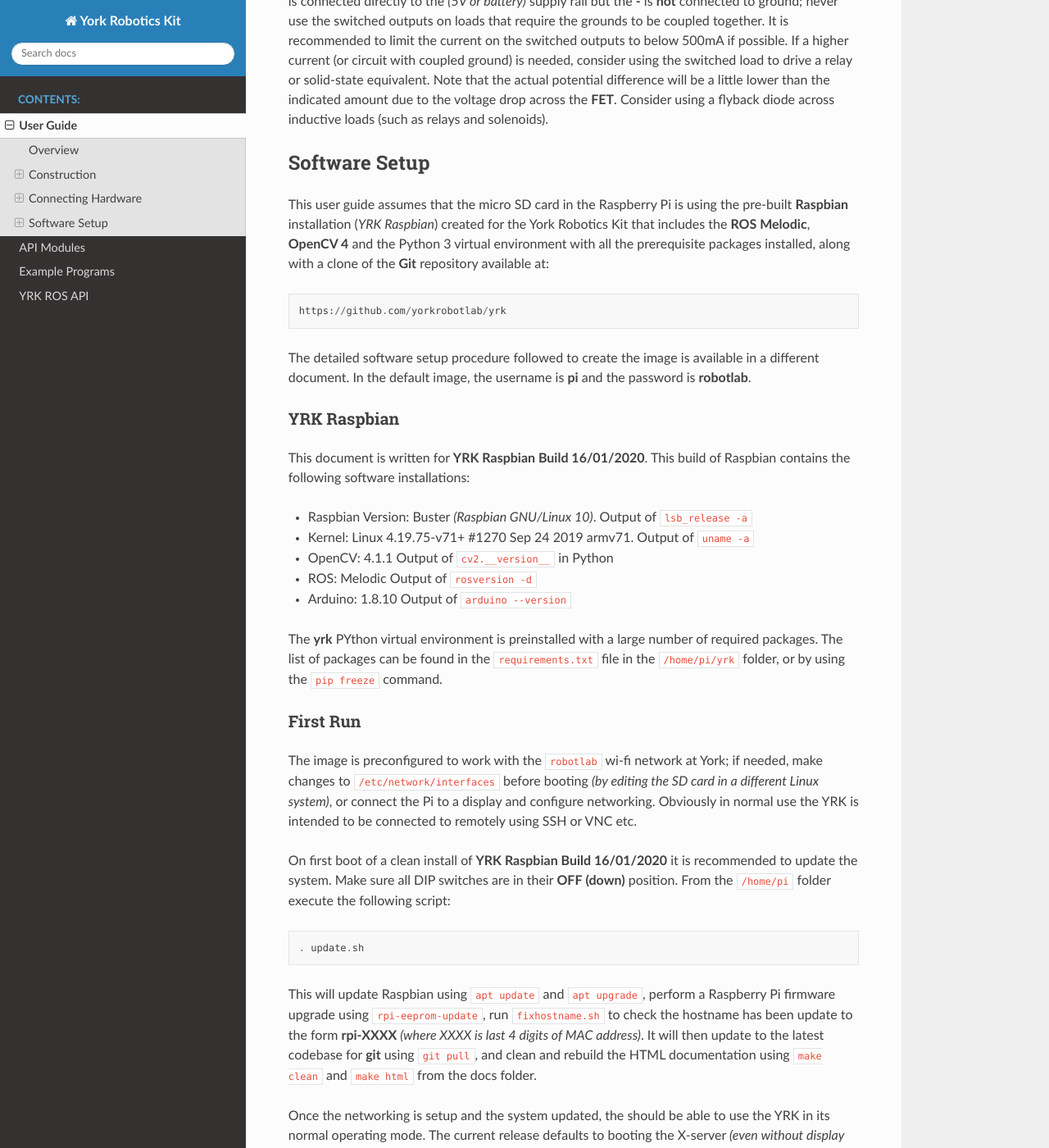
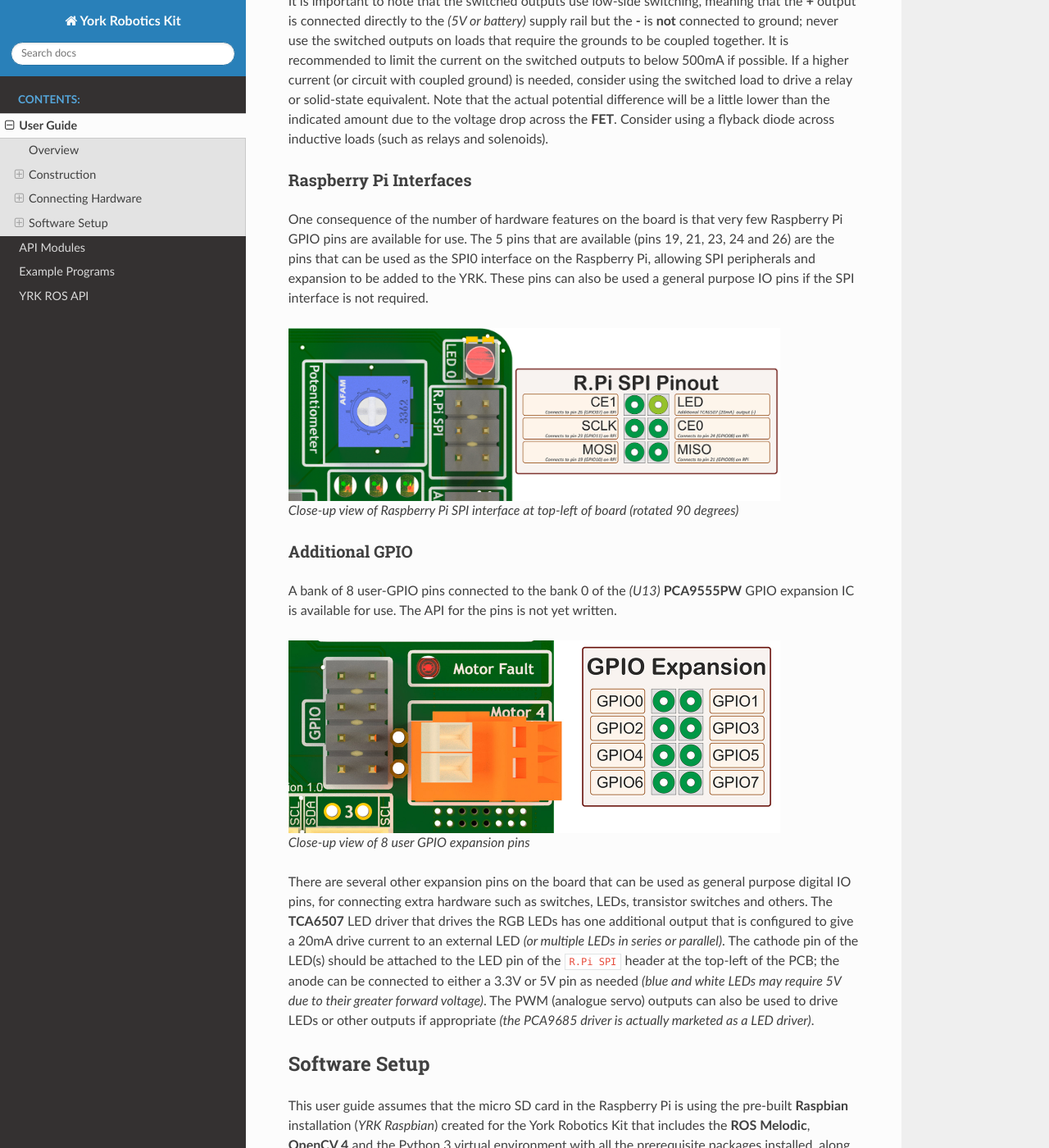
Before and after one commit to yorkrobotlab/yrk, a Sphinx documentation site: the page built from docs/userguide.rst, in a window 1280 px wide and 1400 px high, scrolled down 10768 px. Shown: the whole window at 82% size. Built offline with Sphinx 7.4.7 and the Read the Docs theme 2.0.0, drawn with Linux system fonts in a browser that asks for light colours; some of the changed text lies outside the part shown.

Commit message:
Updated user guide

```diff
--- a/docs/userguide.rst
+++ b/docs/userguide.rst
@@ -155,7 +155,8 @@ Power Supply
 ^^^^^^^^^^^^
 
 The YRK can be powered by any standard 12V power supply with a 2.1mm DC jack (centre positive) and 3A or greater current rating.  Using a tethered power supply such as this is strongly
-recommended to be used as much as possible to preserve battery life if motion of the robot is not required.
+recommended to be used as much as possible to preserve battery life if motion of the robot is not required.  Do not connect a power supply when the battery is connected and vice-versa *(shutdown
+between changing power sources by pressing the power button)*.
 
 
 Battery
@@ -173,7 +174,7 @@ be made to reflect the battery used if not the default 3-cell configuration.
 Only the outer-two connections of the **JST-XH** connector are used.  It is also possible to use the 2.1mm DC jack as the input source.  Always disconnect the battery after use and charge using a
 suitable charger (in a fire-safe bag if using a Li-Po battery pack).  The power supply board is not presently optimised for ultra low-current and the residual current draw (from the ATMega microcontroller)
 will discharge the battery even when beyond a damagingly low value.  General convention suggest a per-cell voltage of 3.0V is the absolute minimum a Li-Po battery should be allowed to discharge to *(ie 9V
-for 11.1V 3-cell battery) before permanent damage is likely to be done.  The Arduino code on the **YRL039** can be configured to automatically switch off power supplies below a critical low voltage but this
+for 11.1V 3-cell battery)* before permanent damage is likely to be done.  The Arduino code on the **YRL039** can be configured to automatically switch off power supplies below a critical low voltage but this
 needs to be correctly configured for the battery technology used.  If the ``core.py`` software is *not* run the user must implement some method of periodically monitoring the battery voltage and provide
 suitable user warnings when low levels are reached, otherwise batteries can rapidly deteriorate.
 
@@ -354,6 +355,45 @@ if possible.  If a higher current (or circuit with coupled ground) is needed, co
 or solid-state equivalent.   Note that the actual potential difference will be a little lower than the indicated amount due to
 the voltage drop across the **FET**.  Consider using a flyback diode across inductive loads (such as relays and solenoids).
 
+Raspberry Pi Interfaces
+^^^^^^^^^^^^^^^^^^^^^^^
+
+One consequence of the number of hardware features on the board is that very few Raspberry Pi GPIO pins are available for use.  The
+5 pins that are available (pins 19, 21, 23, 24 and 26) are the pins that can be used as the SPI0 interface on the Raspberry Pi,
+allowing SPI peripherals and expansion to be added to the YRK.  These pins can also be used a general purpose IO pins if the SPI
+interface is not required.
+
+
+.. figure:: /images/rpi-spi.png
+    :width: 600px
+    :height: 211px
+    :alt: View of RPi - SPi connector
+
+    Close-up view of Raspberry Pi SPI interface at top-left of board (rotated 90 degrees)
+
+
+Additional GPIO
+^^^^^^^^^^^^^^^
+
+A bank of 8 user-GPIO pins connected to the bank 0 of the *(U13)* **PCA9555PW** GPIO expansion IC is available for use.  The API for the pins is
+not yet written.
+
+.. figure:: /images/gpio.jpg
+    :width: 600px
+    :height: 235px
+    :alt: View of user GPIO
+
+    Close-up view of 8 user GPIO expansion pins
+
+
+There are several other expansion pins on the board that can be used as general purpose digital IO pins, for connecting extra hardware
+such as switches, LEDs, transistor switches and others.  The **TCA6507** LED driver that drives the RGB LEDs has one additional output that
+is configured to give a 20mA drive current to an external LED *(or multiple LEDs in series or parallel)*.  The cathode pin of the LED(s) should
+be attached to the LED pin of the ``R.Pi SPI`` header at the top-left of the PCB; the anode can be connected to either a 3.3V or 5V pin as needed
+*(blue and white LEDs may require 5V due to their greater forward voltage)*.  The PWM (analogue servo) outputs can also be used to drive LEDs
+or other outputs if appropriate *(the PCA9685 driver is actually marketed as a LED driver)*.
+
+
 
 Software Setup
 --------------
```
Also changed, not shown: docs/images/gpio.jpg (added), docs/images/rpi-spi.png (added).
